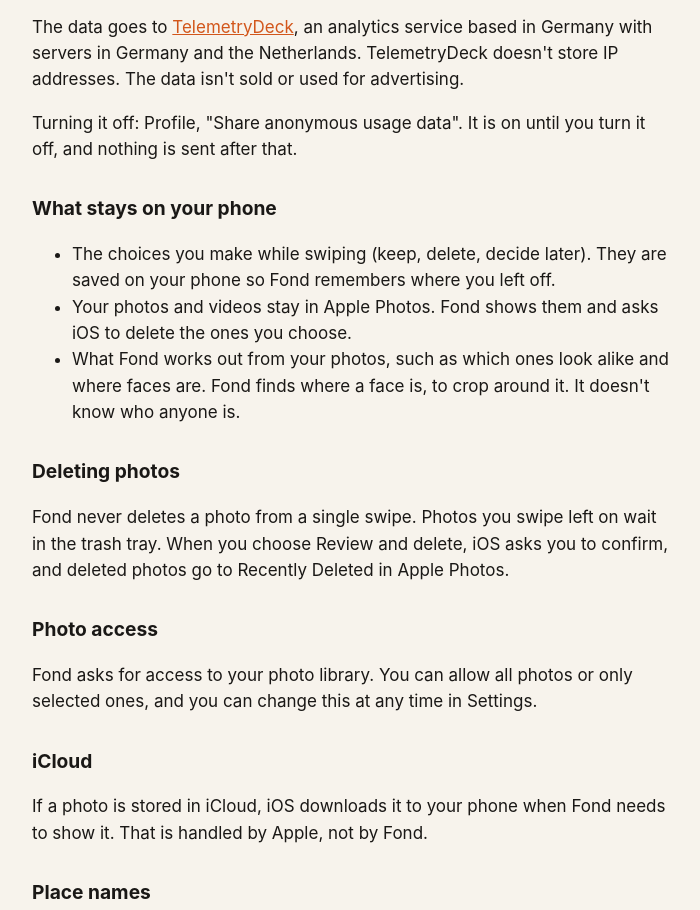
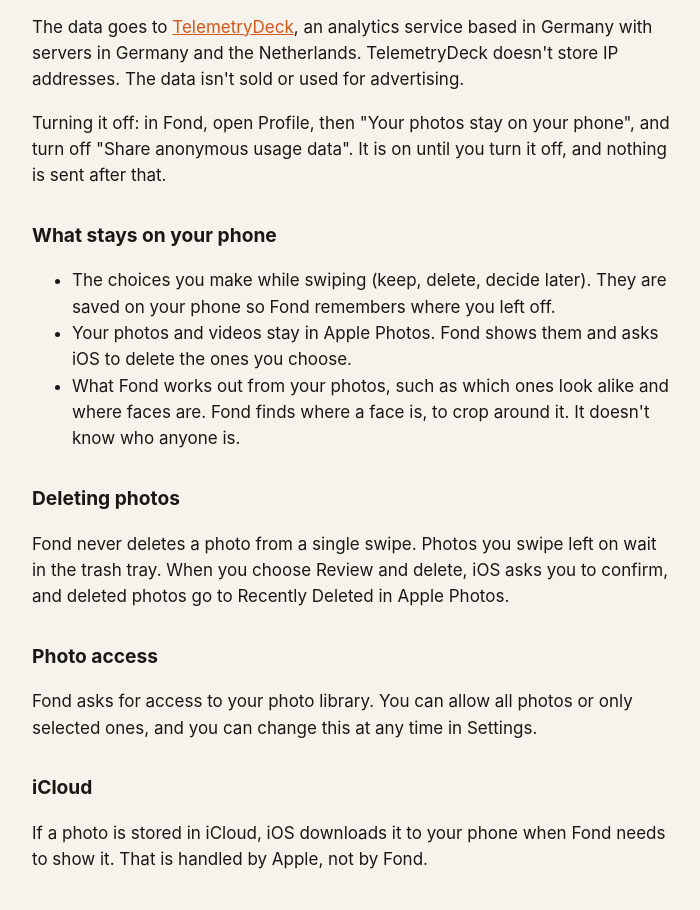
Before and after one commit to bhargav-vasist/fond-site, a plain HTML site: page privacy.html in a window 1280 px wide. Shown: the part 818-1728 px from the top of the page, without its empty margins (288-988 px from the left). Drawn offline with Linux system fonts and the light colour scheme.

Commit message:
KAR-203: Say where the usage data switch is now
Co-Authored-By: Claude Opus 5.5 <noreply@anthropic.com>

```diff
--- a/privacy.html
+++ b/privacy.html
@@ -25,7 +25,7 @@
   </ul>
   <p>What is never counted: your photos or videos, anything read from them, their dates, places or file names, your name, your email or your contacts.</p>
   <p>The data goes to <a href="https://telemetrydeck.com/privacy">TelemetryDeck</a>, an analytics service based in Germany with servers in Germany and the Netherlands. TelemetryDeck doesn't store IP addresses. The data isn't sold or used for advertising.</p>
-  <p>Turning it off: Profile, "Share anonymous usage data". It is on until you turn it off, and nothing is sent after that.</p>
+  <p>Turning it off: in Fond, open Profile, then "Your photos stay on your phone", and turn off "Share anonymous usage data". It is on until you turn it off, and nothing is sent after that.</p>
 
   <h2>What stays on your phone</h2>
   <ul>
```
Also changed, not shown: faq.html (+1 -1 lines).
